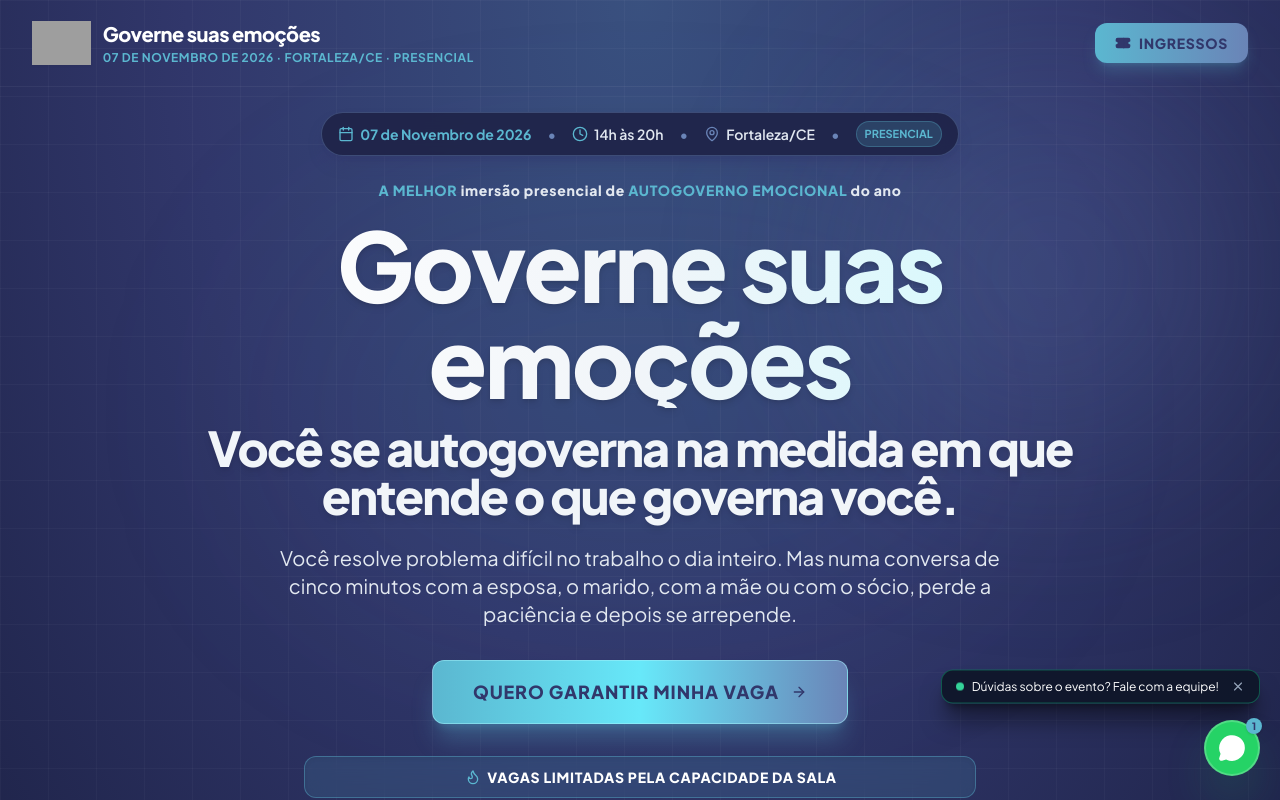
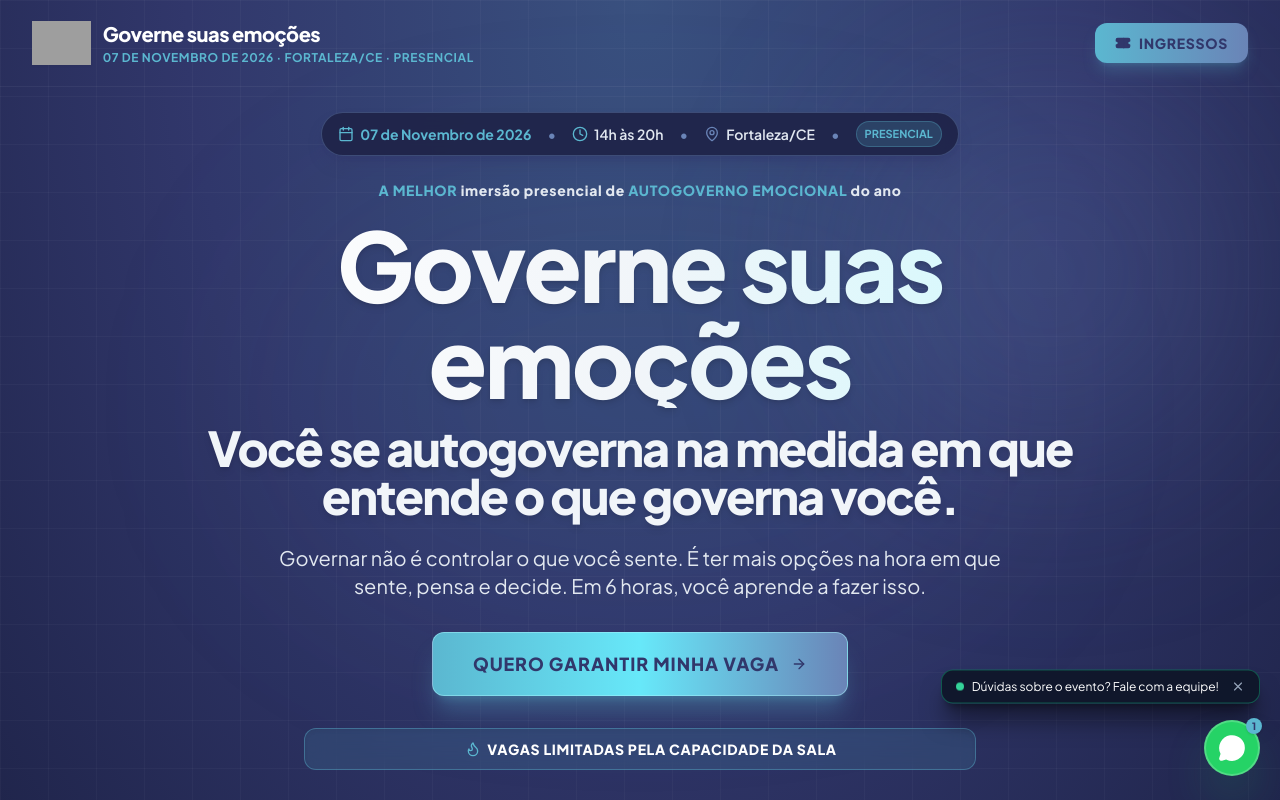
Before and after one commit to Marcelribeiro777/landing-page-vicente-governe-suas-emo-es, a React (Vite) app: page / in a window 1280 px wide. Shown: the top 800 px of the page. Built offline with nearby package versions, Linux system fonts and the light colour scheme; grey boxes are pictures that could not be loaded; a web font is replaced by a local one.

Commit message:
Atualizar subtítulo do hero e versionar para 0.0.13

```diff
--- a/package.json
+++ b/package.json
@@ -2,7 +2,7 @@
   "name": "skip-react-template",
   "description": "A frontend React Vite TypeScript Shadcn UI template for Skip projects",
   "private": true,
-  "version": "0.0.12",
+  "version": "0.0.13",
   "type": "module",
   "scripts": {
     "start": "vite dev",
--- a/src/content/event.ts
+++ b/src/content/event.ts
@@ -199,7 +199,7 @@ export const eventContent: EventData = {
     subheadlineTag: 'A MELHOR imersão presencial de AUTOGOVERNO EMOCIONAL do ano',
     headline: 'Você se autogoverna na medida em que entende o que governa você.',
     subheadline:
-      'Você resolve problema difícil no trabalho o dia inteiro. Mas numa conversa de cinco minutos com a esposa, o marido, com a mãe ou com o sócio, perde a paciência e depois se arrepende.',
+      'Governar não é controlar o que você sente. É ter mais opções na hora em que sente, pensa e decide. Em 6 horas, você aprende a fazer isso.',
     dateDisplay: '07 de Novembro de 2026',
     locationDisplay: 'Fortaleza/CE',
     venueName: 'Local a divulgar – Fortaleza/CE',
--- a/src/lib/pocketbase/schema.json
+++ b/src/lib/pocketbase/schema.json
@@ -1,5 +1,5 @@
 {
-  "generatedAt": "2026-09-11T17:07:49.739Z",
+  "generatedAt": "2026-09-11T17:12:04.268Z",
   "collections": [
     {
       "name": "users",
```
Also changed, not shown: .skip.config.json.
